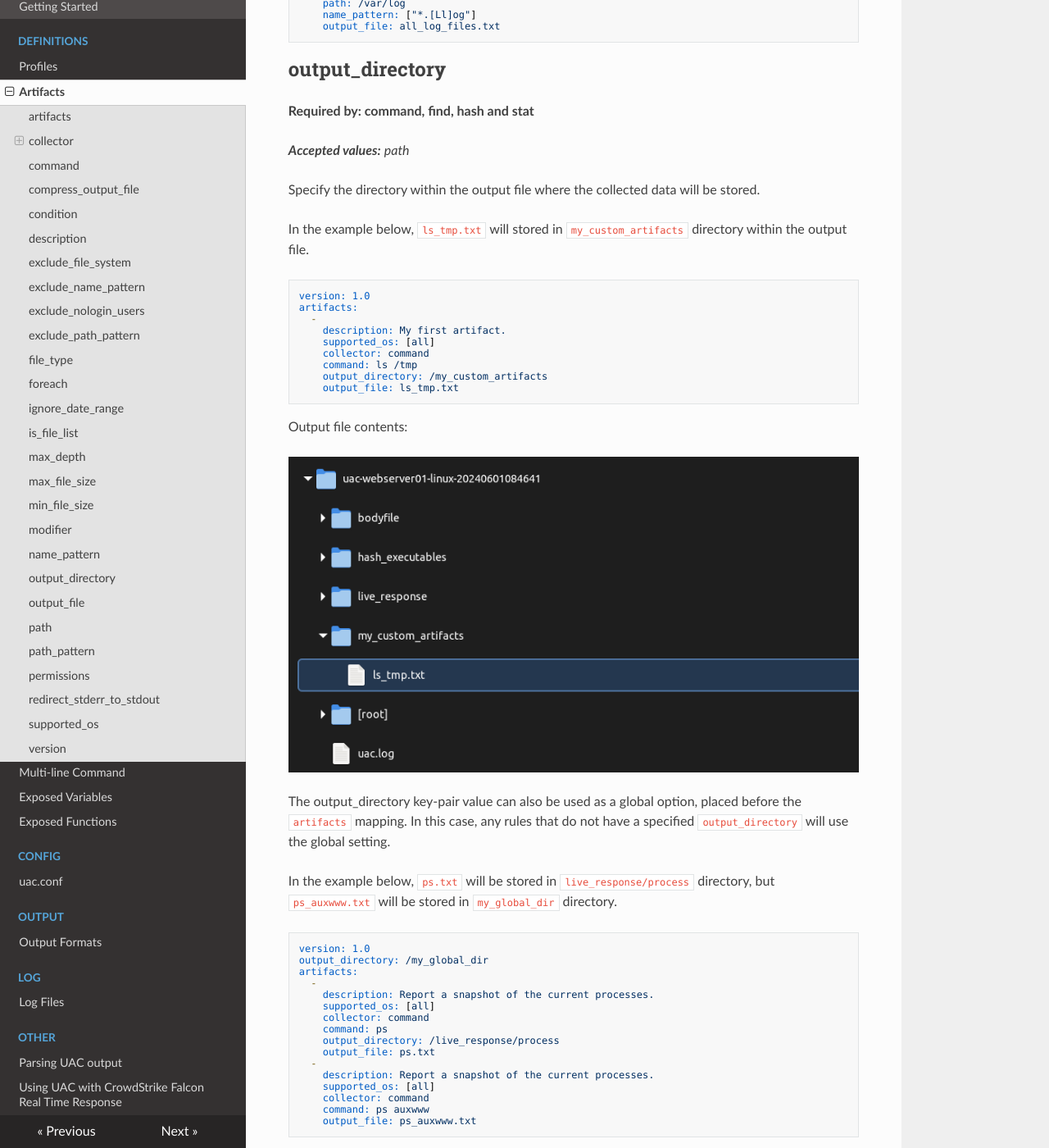
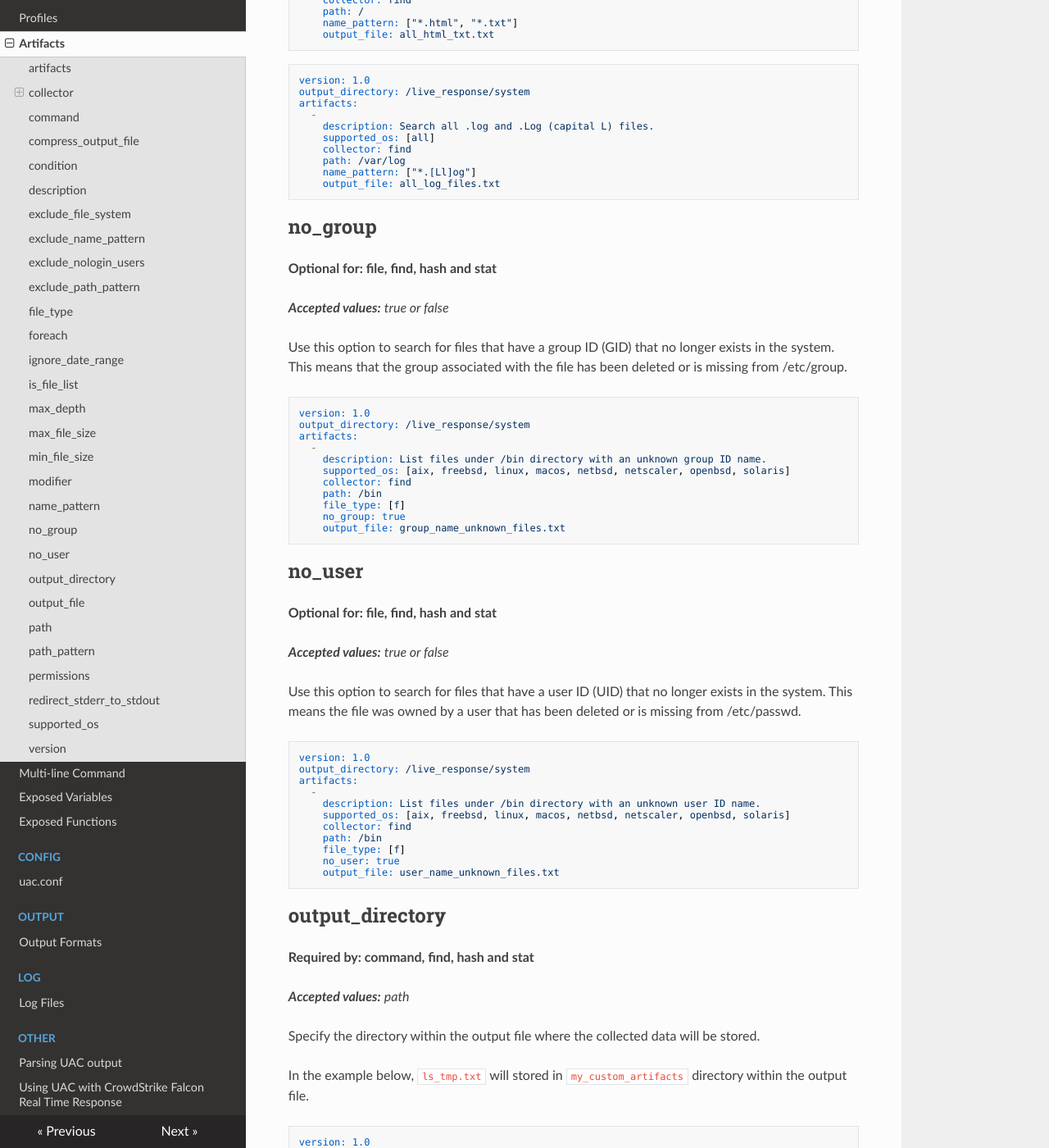
Before and after one commit to tclahr/uac-docs, an MkDocs documentation site: the page built from docs/artifacts.md, in a window 1280 px wide and 1400 px high, scrolled down 18282 px. Shown: the whole window at 82% size. Built offline with MkDocs 1.6.1, drawn with Linux system fonts in a browser that asks for light colours; nearby versions of some CDN libraries; some of the changed text lies outside the part shown.

Commit message:
add description about no_group and no_user
Add description about no_group and no_user artifact properties.

````diff
--- a/docs/artifacts.md
+++ b/docs/artifacts.md
@@ -165,6 +165,8 @@ Optional fields:
   - [min\_file\_size](#min_file_size)
   - [modifier](#modifier)
   - [name\_pattern](#name_pattern)
+  - [no\_group](#no_group)
+  - [no\_user](#no_user)
   - [output\_directory](#output_directory)
   - [output\_file](#output_file)
   - [path](#path)
@@ -212,6 +214,8 @@ Optional fields:
   - [min\_file\_size](#min_file_size)
   - [modifier](#modifier)
   - [name\_pattern](#name_pattern)
+  - [no\_group](#no_group)
+  - [no\_user](#no_user)
   - [output\_directory](#output_directory)
   - [output\_file](#output_file)
   - [path](#path)
@@ -261,6 +265,8 @@ Optional fields:
   - [min\_file\_size](#min_file_size)
   - [modifier](#modifier)
   - [name\_pattern](#name_pattern)
+  - [no\_group](#no_group)
+  - [no\_user](#no_user)
   - [output\_directory](#output_directory)
   - [output\_file](#output_file)
   - [path](#path)
@@ -308,6 +314,8 @@ Optional fields:
   - [min\_file\_size](#min_file_size)
   - [modifier](#modifier)
   - [name\_pattern](#name_pattern)
+  - [no\_group](#no_group)
+  - [no\_user](#no_user)
   - [output\_directory](#output_directory)
   - [output\_file](#output_file)
   - [path](#path)
@@ -812,6 +820,50 @@ artifacts:
     output_file: all_log_files.txt
 ```
 
+## no_group
+
+**Optional for: file, find, hash and stat**
+
+**_Accepted values:_** _true or false_
+
+Use this option to search for files that have a group ID (GID) that no longer exists in the system. This means that the group associated with the file has been deleted or is missing from /etc/group.
+
+```yaml
+version: 1.0
+output_directory: /live_response/system
+artifacts:
+  -
+    description: List files under /bin directory with an unknown group ID name.
+    supported_os: [aix, freebsd, linux, macos, netbsd, netscaler, openbsd, solaris]
+    collector: find
+    path: /bin
+    file_type: [f]
+    no_group: true
+    output_file: group_name_unknown_files.txt
+```
+
+## no_user
+
+**Optional for: file, find, hash and stat**
+
+**_Accepted values:_** _true or false_
+
+Use this option to search for files that have a user ID (UID) that no longer exists in the system. This means the file was owned by a user that has been deleted or is missing from /etc/passwd.
+
+```yaml
+version: 1.0
+output_directory: /live_response/system
+artifacts:
+  -
+    description: List files under /bin directory with an unknown user ID name.
+    supported_os: [aix, freebsd, linux, macos, netbsd, netscaler, openbsd, solaris]
+    collector: find
+    path: /bin
+    file_type: [f]
+    no_user: true
+    output_file: user_name_unknown_files.txt
+```
+
 ## output_directory
 
 **Required by: command, find, hash and stat**
````
